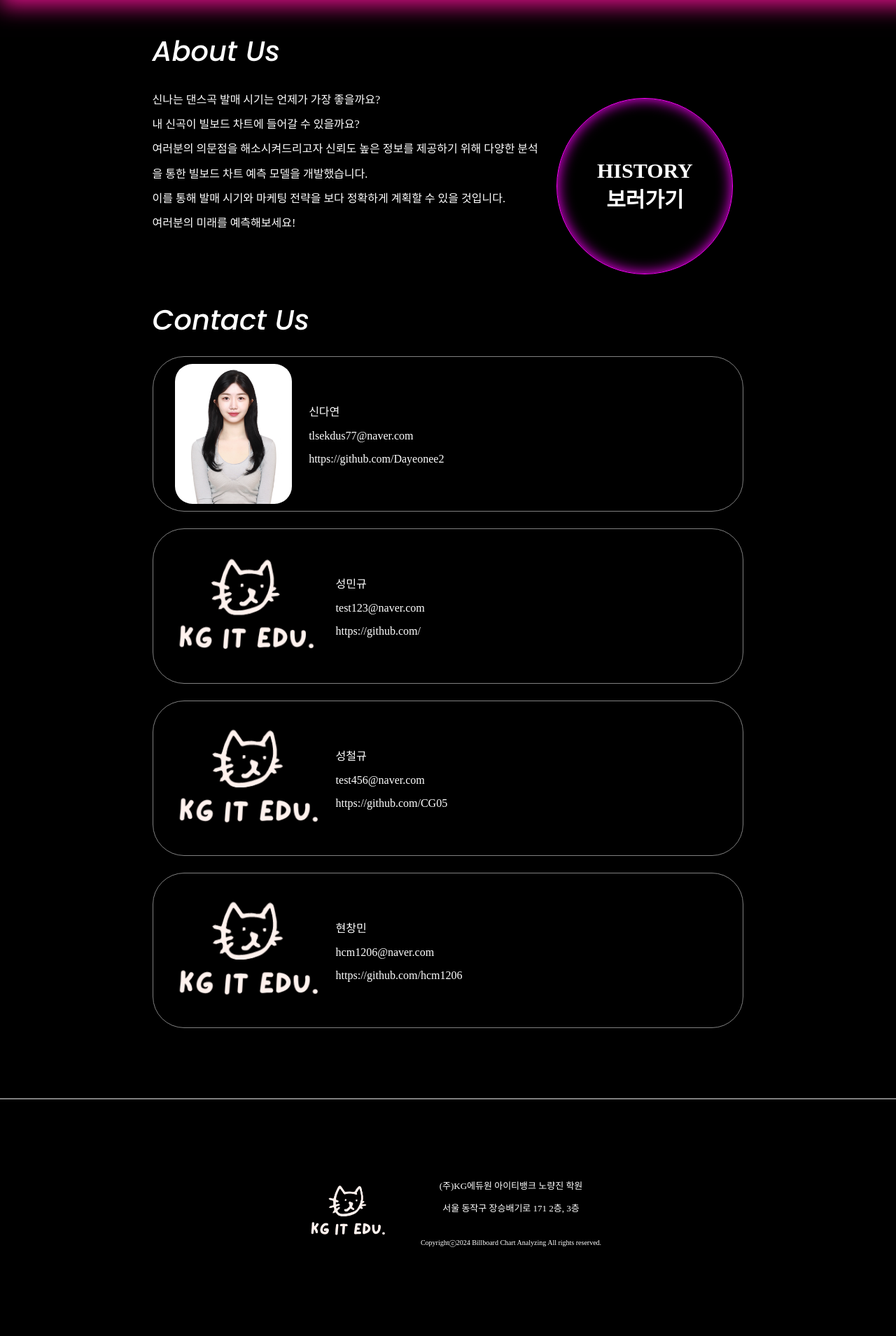
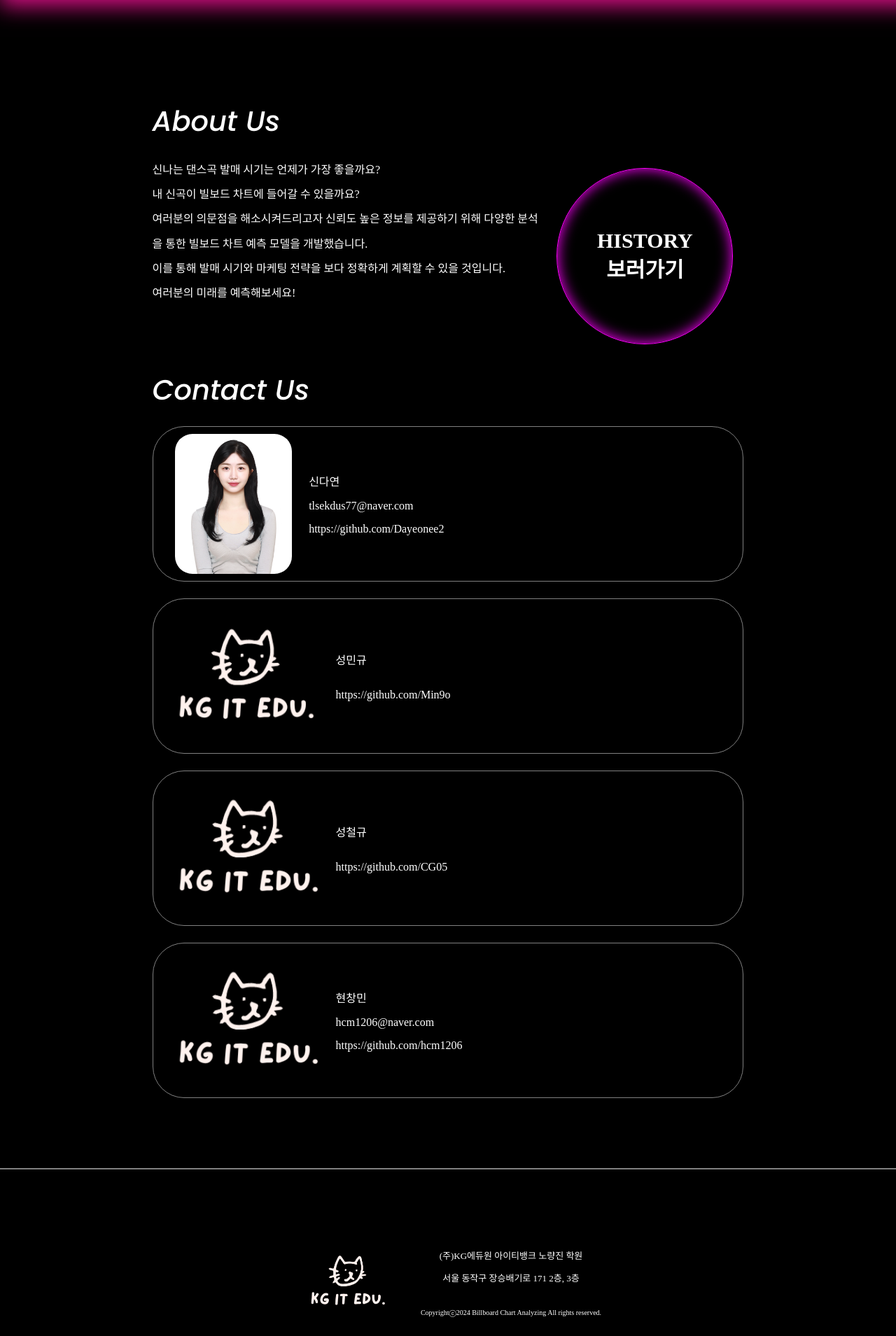
Before and after one commit to CG05/BillboardAnalitics, a Django app: page /introduction/ in a window 1280 px wide. Shown: the part 109-2018 px from the top of the page at 70% size. Before the commit the page ends 1891 px from the top, so only its background shows below. Run offline with Django 5.2, Linux system fonts and the light colour scheme.

Commit message:
컨텐츠 수직마진 추가

```diff
--- a/server/static/css/billboardchart/billboardchart.css
+++ b/server/static/css/billboardchart/billboardchart.css
@@ -1,8 +1,8 @@
 #wrapper {
     width: 100%;
+    padding: 100px 0;
 }
 #top-wrapper {
-    margin-top: 150px;
     width: 100%;
 }
 #top-label {
--- a/server/static/css/simulation/simulation.css
+++ b/server/static/css/simulation/simulation.css
@@ -1,4 +1,5 @@
 #wrapper {
+    padding: 100px 0;
     margin:0;
     width: 100%;
 }
@@ -16,6 +17,7 @@
     font-style: italic;
     margin-top:14px;
     font-weight:400;
+    font-size: 50px;
 }
 
 #body-wrapper {
--- a/server/templates/introduction/introduction.html
+++ b/server/templates/introduction/introduction.html
@@ -128,7 +128,7 @@
 </style>
 
 
-<div style="min-height: 100vh; width: 100%; margin-bottom: 100px;">
+<div style="min-height: 100vh; width: 100%; padding: 100px 0;">
     <div>
         <div class="AUCU" style="padding-top: 45px;">About Us</div>
         <div id="aboutus-container">
@@ -168,8 +168,8 @@
                     </div>
                     <div class="member">
                         <div>성민규</div>
-                        <div style="padding-top: 15px;">test123@naver.com</div>
-                        <div class="git" style="padding-top: 15px;" role="button" onclick="window.open('https://github.com/')">https://github.com/</div>
+                        <div style="padding-top: 15px;"></div>
+                        <div class="git" style="padding-top: 15px;" role="button" onclick="window.open('https://github.com/Min9o')">https://github.com/Min9o</div>
                     </div>
                 </div>
             </div>
@@ -180,7 +180,7 @@
                     </div>
                     <div class="member">
                         <div>성철규</div>
-                        <div style="padding-top: 15px;">test456@naver.com</div>
+                        <div style="padding-top: 15px;"></div>
                         <div class="git" style="padding-top: 15px;" role="button" onclick="window.open('https://github.com/CG05')">https://github.com/CG05</div>
                     </div>
                 </div>
--- a/server/templates/main.html
+++ b/server/templates/main.html
@@ -29,7 +29,7 @@
 {% endblock %}
 
 {% block content %}
-<div style="height:100vh; display: flex; align-items: center;" id="body">
+<div style="padding:250px 0; display: flex; align-items: center;" id="body">
     <div style = "display: flex; align-items: center; width: 100%; height: 100%;">
         <div class="animated-image" style = "display: flex; align-items:center;">
             <img src="{% static 'image/billboard.jpg' %}" alt="main_image" style = "width:500px; height: 600px;">
```
